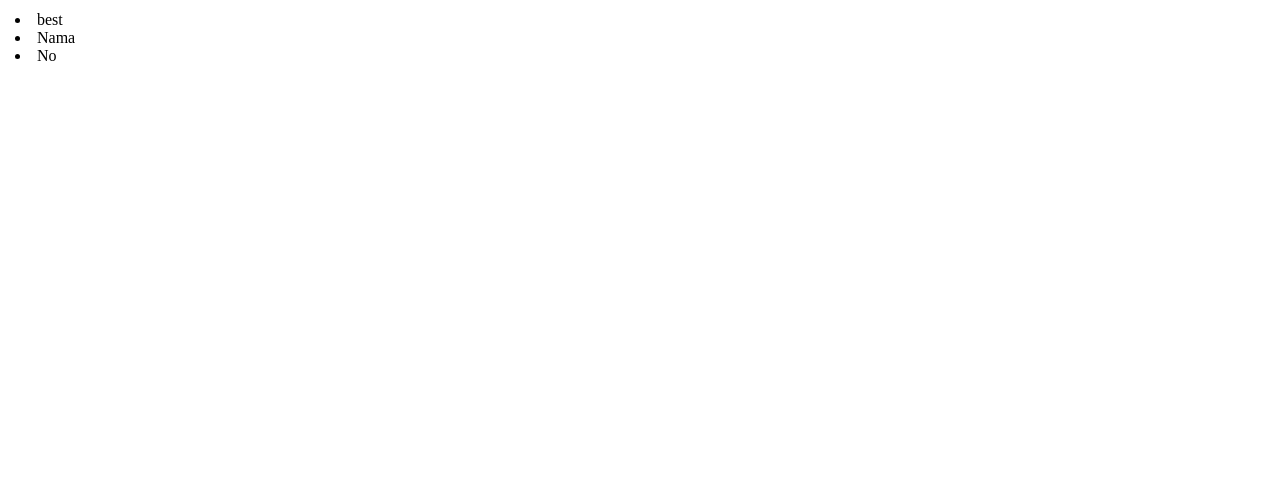
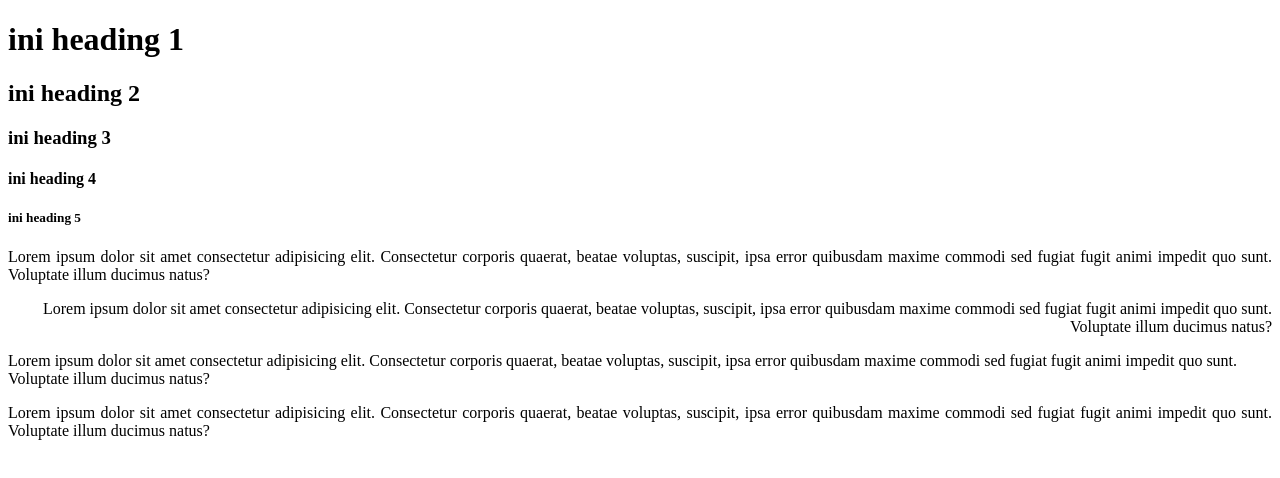
Before and after one commit to RakaMurdiarta/Bootcamp-Fullstack-raka, a plain HTML site: page my-git/index.html in a window 1280 px wide. Drawn offline with Linux system fonts and the light colour scheme.

Commit message:
task 1 koding

```diff
--- a/my-git/index.html
+++ b/my-git/index.html
@@ -4,23 +4,29 @@
     <meta charset="UTF-8">
     <meta http-equiv="X-UA-Compatible" content="IE=edge">
     <meta name="viewport" content="width=device-width, initial-scale=1.0">
-    <title>Hello</title>
+    <title>Latihan 1</title>
+    <!-- css internal -->
+    <style>
+        .paragraf p {
+            text-align: justify;
+        }
+    </style>
 </head>
 <body>
-        <head>
-            <div class="container">
-                <table>
-                    <thead>
-                        <th>
-                            <td>
-                                <li>best</li>
-                                <li>Nama</li>
-                                <li>No</li>
-                            </td>
-                        </th>
-                    </thead>
-                </table>
-            </div>
-        </head>
+    <div>
+        <h1>ini heading 1</h1>
+        <h2>ini heading 2</h2>
+        <h3>ini heading 3</h3>
+        <h4>ini heading 4</h4>
+        <h5>ini heading 5</h5>
+    </div>
+    <div class="paragraf">
+        <!-- css inline -->
+        <p id= 'center' >Lorem ipsum dolor sit amet consectetur adipisicing elit. Consectetur corporis quaerat, beatae voluptas, suscipit, ipsa error quibusdam maxime commodi sed fugiat fugit animi impedit quo sunt. Voluptate illum ducimus natus?</p>
+        <p style="text-align: right;">Lorem ipsum dolor sit amet consectetur adipisicing elit. Consectetur corporis quaerat, beatae voluptas, suscipit, ipsa error quibusdam maxime commodi sed fugiat fugit animi impedit quo sunt. Voluptate illum ducimus natus?</p>
+        <p style="text-align: left;">Lorem ipsum dolor sit amet consectetur adipisicing elit. Consectetur corporis quaerat, beatae voluptas, suscipit, ipsa error quibusdam maxime commodi sed fugiat fugit animi impedit quo sunt. Voluptate illum ducimus natus?</p>
+        <p style="text-align: justify;">Lorem ipsum dolor sit amet consectetur adipisicing elit. Consectetur corporis quaerat, beatae voluptas, suscipit, ipsa error quibusdam maxime commodi sed fugiat fugit animi impedit quo sunt. Voluptate illum ducimus natus?</p>
+
+    </div>
 </body>
 </html>
```
Also changed, not shown: my-git/tugas/belajar tag p dan heading.jpg (added).
